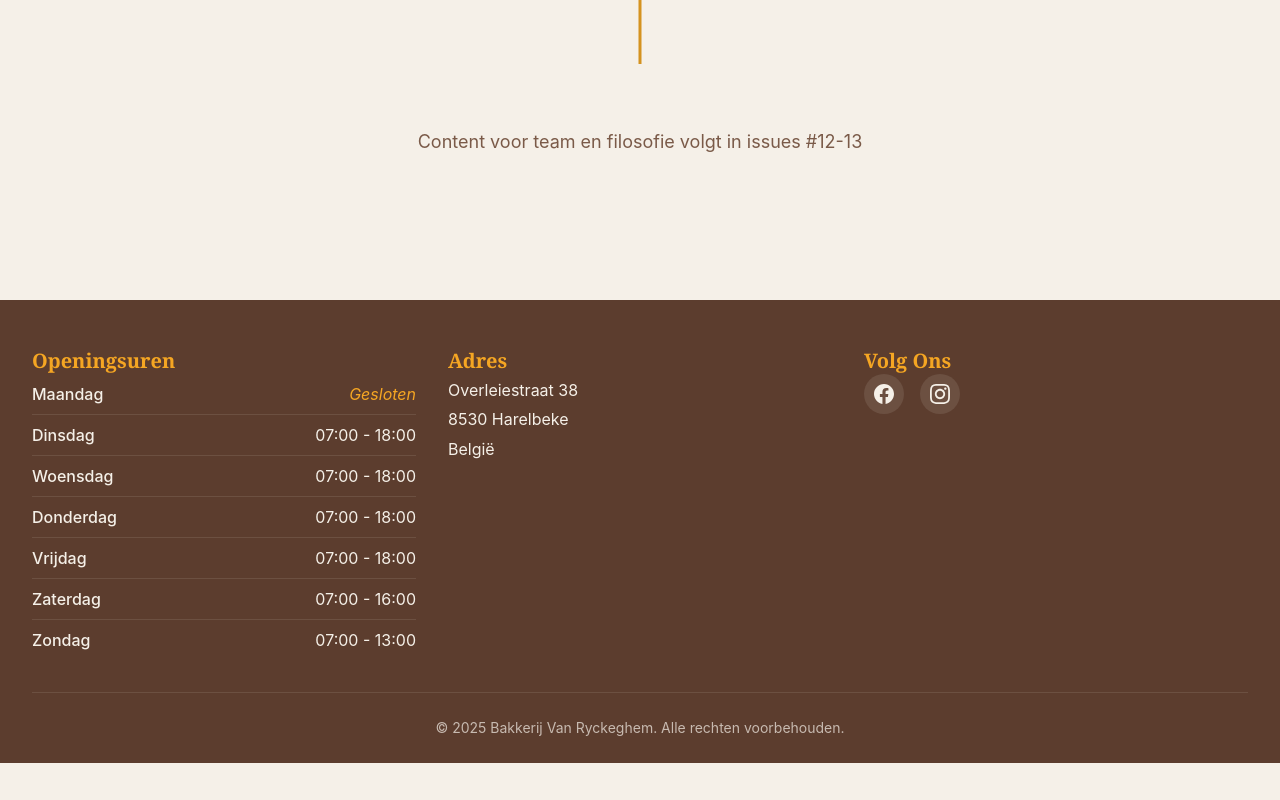
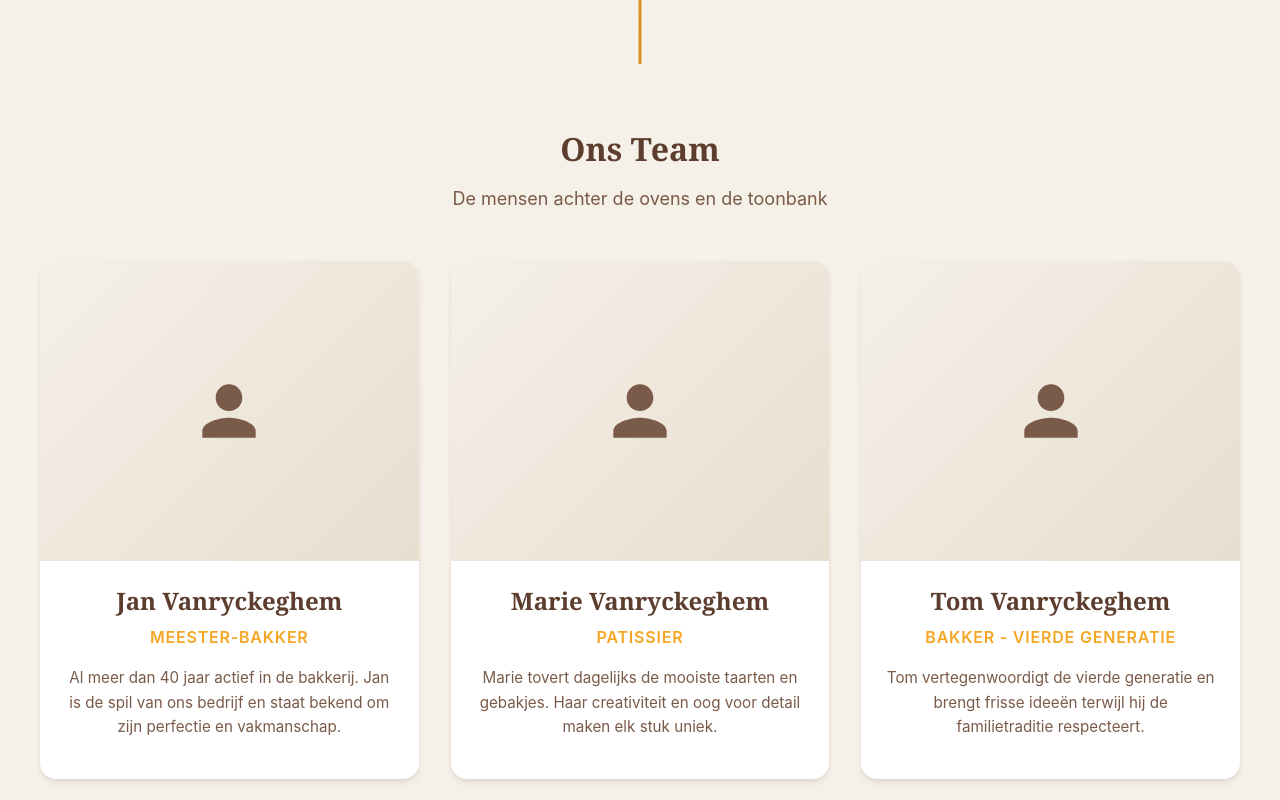
Before and after one commit to SanderVanryckeghem/bakkerij_vanryckeghem, an Angular app in the folder bakkerij_vanryckeghem/: page /over-ons in a window 1280 px wide. Shown: the part 2500-3300 px from the top of the page. Before the commit the page ends 3263 px from the top, so only its background shows below. Built offline with nearby package versions, Linux system fonts and the light colour scheme.

Commit message:
Issue 12: Over Ons Page - Team Section

```diff
--- a/bakkerij_vanryckeghem/src/app/features/over-ons/over-ons/over-ons.html
+++ b/bakkerij_vanryckeghem/src/app/features/over-ons/over-ons/over-ons.html
@@ -27,8 +27,40 @@
       </div>
     </section>
 
+    <section class="mb-16">
+      <div class="text-center mb-12">
+        <h2 class="text-section text-bakery-brown mb-4">Ons Team</h2>
+        <p class="text-lg text-bakery-brown-light">
+          De mensen achter de ovens en de toonbank
+        </p>
+      </div>
+
+      <div class="team-grid">
+        @for (member of team; track member.name) {
+          <div class="team-card">
+            <div class="team-card-image">
+              @if (member.imageUrl) {
+                <img [src]="member.imageUrl" [alt]="member.name" loading="lazy">
+              } @else {
+                <div class="team-card-placeholder">
+                  <svg class="w-20 h-20 text-bakery-brown-light" fill="currentColor" viewBox="0 0 24 24">
+                    <path d="M12 12c2.21 0 4-1.79 4-4s-1.79-4-4-4-4 1.79-4 4 1.79 4 4 4zm0 2c-2.67 0-8 1.34-8 4v2h16v-2c0-2.66-5.33-4-8-4z"/>
+                  </svg>
+                </div>
+              }
+            </div>
+            <div class="team-card-body">
+              <h3 class="team-card-name">{{ member.name }}</h3>
+              <p class="team-card-role">{{ member.role }}</p>
+              <p class="team-card-description">{{ member.description }}</p>
+            </div>
+          </div>
+        }
+      </div>
+    </section>
+
     <p class="text-lg text-center text-bakery-brown-light">
-      Content voor team en filosofie volgt in issues #12-13
+      Content voor filosofie volgt in issue #13
     </p>
   </div>
 </div>
--- a/bakkerij_vanryckeghem/src/app/features/over-ons/over-ons/over-ons.scss
+++ b/bakkerij_vanryckeghem/src/app/features/over-ons/over-ons/over-ons.scss
@@ -115,3 +115,82 @@
   line-height: 1.6;
   font-size: 1rem;
 }
+
+.team-grid {
+  display: grid;
+  grid-template-columns: repeat(auto-fit, minmax(280px, 1fr));
+  gap: 2rem;
+  max-width: 1200px;
+  margin: 0 auto;
+}
+
+.team-card {
+  background: white;
+  border-radius: 1rem;
+  overflow: hidden;
+  box-shadow: 0 4px 6px -1px rgba(92, 61, 46, 0.1), 0 2px 4px -1px rgba(92, 61, 46, 0.06);
+  transition: all 0.3s ease;
+
+  &:hover {
+    transform: translateY(-8px);
+    box-shadow: 0 10px 15px -3px rgba(92, 61, 46, 0.2), 0 4px 6px -2px rgba(92, 61, 46, 0.1);
+  }
+}
+
+.team-card-image {
+  width: 100%;
+  height: 300px;
+  overflow: hidden;
+  background-color: #F5F0E8;
+  display: flex;
+  align-items: center;
+  justify-content: center;
+
+  img {
+    width: 100%;
+    height: 100%;
+    object-fit: cover;
+    transition: transform 0.3s ease;
+  }
+
+  .team-card:hover & img {
+    transform: scale(1.05);
+  }
+}
+
+.team-card-placeholder {
+  display: flex;
+  align-items: center;
+  justify-content: center;
+  width: 100%;
+  height: 100%;
+  background: linear-gradient(135deg, #F5F0E8 0%, #E8DED0 100%);
+}
+
+.team-card-body {
+  padding: 1.5rem;
+  text-align: center;
+}
+
+.team-card-name {
+  font-size: 1.5rem;
+  font-weight: 700;
+  color: #5C3D2E;
+  margin-bottom: 0.5rem;
+  font-family: Georgia, Palatino, 'Times New Roman', serif;
+}
+
+.team-card-role {
+  font-size: 1rem;
+  font-weight: 600;
+  color: #F5A623;
+  margin-bottom: 1rem;
+  text-transform: uppercase;
+  letter-spacing: 0.05em;
+}
+
+.team-card-description {
+  color: #7A5A48;
+  line-height: 1.6;
+  font-size: 0.95rem;
+}
--- a/bakkerij_vanryckeghem/src/app/features/over-ons/over-ons/over-ons.ts
+++ b/bakkerij_vanryckeghem/src/app/features/over-ons/over-ons/over-ons.ts
@@ -7,6 +7,13 @@ interface TimelineEvent {
   description: string;
 }
 
+interface TeamMember {
+  name: string;
+  role: string;
+  description: string;
+  imageUrl?: string;
+}
+
 @Component({
   selector: 'app-over-ons',
   imports: [Hero],
@@ -14,6 +21,29 @@ interface TimelineEvent {
   styleUrl: './over-ons.scss',
 })
 export class OverOns {
+  team: TeamMember[] = [
+    {
+      name: 'Jan Vanryckeghem',
+      role: 'Meester-Bakker',
+      description: 'Al meer dan 40 jaar actief in de bakkerij. Jan is de spil van ons bedrijf en staat bekend om zijn perfectie en vakmanschap.'
+    },
+    {
+      name: 'Marie Vanryckeghem',
+      role: 'Patissier',
+      description: 'Marie tovert dagelijks de mooiste taarten en gebakjes. Haar creativiteit en oog voor detail maken elk stuk uniek.'
+    },
+    {
+      name: 'Tom Vanryckeghem',
+      role: 'Bakker - Vierde Generatie',
+      description: 'Tom vertegenwoordigt de vierde generatie en brengt frisse ideeën terwijl hij de familietraditie respecteert.'
+    },
+    {
+      name: 'Sophie Vanryckeghem',
+      role: 'Winkelverantwoordelijke',
+      description: 'Sophie zorgt ervoor dat onze klanten zich altijd welkom voelen en helpt hen met een glimlach aan de perfecte keuze.'
+    }
+  ];
+
   timeline: TimelineEvent[] = [
     {
       year: '1923',
```
